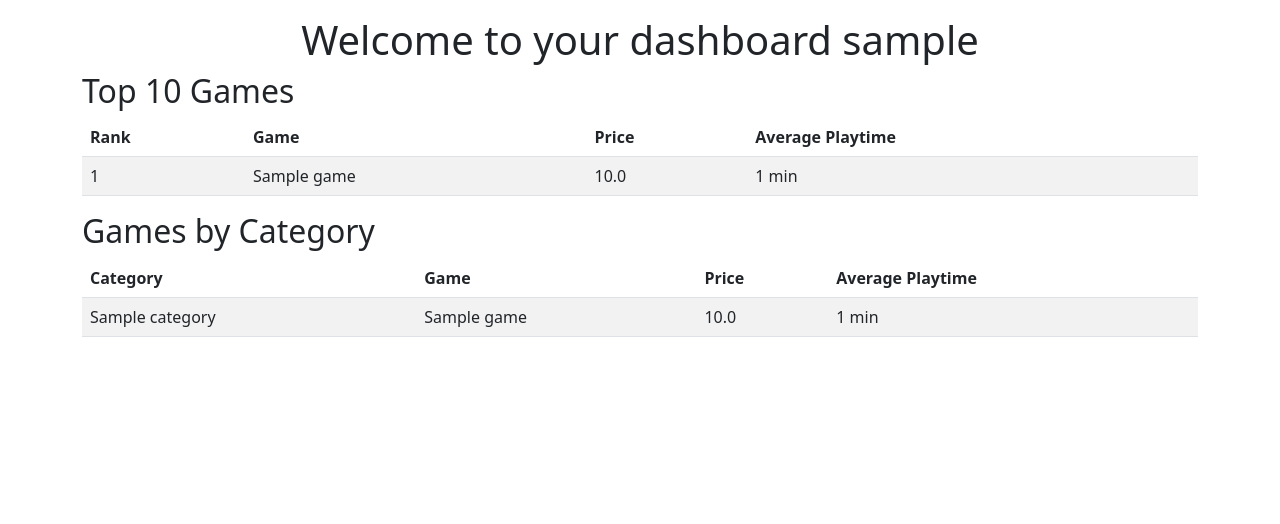
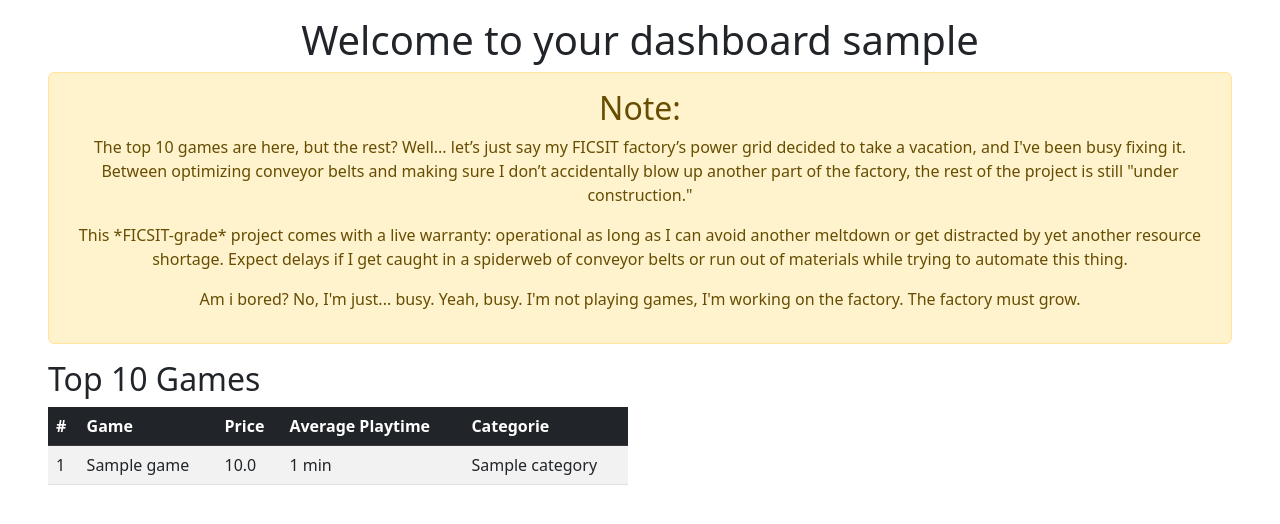
Before and after one commit to Programmer-Timmy/ProjectSteam, a Django app: page /dashboard/ in a window 1280 px wide. Shown: the part 80-604 px from the top of the page. Run offline with Django 5.2, Linux system fonts and the light colour scheme; a user stored in the database is signed in; tables that the repository leaves empty hold one stand-in row (values such as "Sample post"); parts of the project's set-up code (start-up, migrations or seed data) failed here and were passed over.

Commit message:
dont read the note :)

```diff
--- a/dashboard/models.py
+++ b/dashboard/models.py
@@ -33,18 +33,30 @@ class GameCategories(models.Model):
         return self.category_name
 
     class Meta:
+        ordering = ['category_name']
         db_table = 'game_categories'
         managed = False
 
 # game_categories_link model
 class GameCategoriesLink(models.Model):
     id = models.AutoField(primary_key=True)
-    app = models.ForeignKey(Games, on_delete=models.CASCADE, related_name='games', to_field='appid')
-    category = models.ForeignKey(GameCategories, on_delete=models.CASCADE, related_name='game_categories', to_field='category_id')
+    app = models.ForeignKey(
+        Games,
+        on_delete=models.CASCADE,
+        related_name='game_category_links',
+        to_field='appid'
+    )
+    category = models.ForeignKey(
+        GameCategories,
+        on_delete=models.CASCADE,
+        related_name='category_links',
+        to_field='category_id'
+    )
 
     def __str__(self):
         return f"{self.app.name} - {self.category.category_name}"
 
     class Meta:
+        ordering = ['category__category_name']
         db_table = 'game_categories_link'
         managed = False
--- a/dashboard/views.py
+++ b/dashboard/views.py
@@ -1,6 +1,7 @@
 from http.client import responses
 
 from django.contrib.auth.decorators import login_required
+from django.db.models import Prefetch
 from django.shortcuts import render
 
 from dashboard.models import Games, GameCategoriesLink
@@ -14,22 +15,24 @@ def index(request):
 
     top_10_games = Games.objects.order_by('-average_playtime')[:10]
 
-    games_with_categories = []
+    # Prefetch related categories efficiently
+    top_10_games = top_10_games.prefetch_related(
+        Prefetch(
+            'game_category_links',  # Matches the related_name in GameCategoriesLink
+            queryset=GameCategoriesLink.objects.select_related('category'),
+            to_attr='fetched_categories'
+        )
+    )
+
+    # Add categories to each game and print
     for game in top_10_games:
-        # Use select_related for optimized fetching of related category data
-        categories = GameCategoriesLink.objects.filter(app_id=game).select_related('category')
-        print(categories)
-        category_names = [category.category.category_name for category in categories]
+        # Extract category names from prefetch_related results
+        category_names = [link.category.category_name for link in game.fetched_categories]
 
-        games_with_categories.append({
-            'game': game,
-            'categories': category_names,
-        })
-
-    print(games_with_categories)
+        # Dynamically add categories to the game instance
+        game.categories = category_names
 
     return render(request, 'dashboard/index.html', {
         'page_title': 'Dashboard',
         'top_10_games': top_10_games,
-        'games_with_categories': games_with_categories
     })
--- a/templates/dashboard/index.html
+++ b/templates/dashboard/index.html
@@ -2,18 +2,42 @@
 {% extends 'base.html' %}
 
 {% block content %}
-    <div class="container">
+    <div class="px-5">
         <h1 class="text-center">Welcome to your dashboard {{ user.username }}</h1>
+        <div class="alert alert-warning text-center" role="alert">
+            <div>
+                <h2>Note:</h2>
+                <p>
+                    The top 10 games are here, but the rest? Well... let’s just say my FICSIT factory’s power grid
+                    decided to take a vacation, and I've been busy fixing it.
+                    Between optimizing conveyor belts and making sure I don’t accidentally blow up another part of the
+                    factory, the rest of the project is still "under construction."
+                </p>
+                <p>
+                    This *FICSIT-grade* project comes with a live warranty: operational as long as I can avoid another
+                    meltdown or get distracted by yet another resource shortage. Expect delays if I get caught in a
+                    spiderweb of conveyor belts or run out of materials while trying to automate this thing.
+                </p>
+
+                <p>
+                    Am i bored? No, I'm just... busy. Yeah, busy. I'm not playing games, I'm working on the factory. The factory must grow.
+                </p>
+            </div>
+        </div>
+
+
         <div class="row">
-            <div class="col-12">
+            <div class="col-12 col-lg-6">
                 <h2>Top 10 Games</h2>
+                <div class="table-responsive">
                     <table class="table table-striped">
-                    <thead>
+                        <thead class="table-dark">
                         <tr>
-                            <th>Rank</th>
+                            <th>#</th>
                             <th>Game</th>
                             <th>Price</th>
                             <th>Average Playtime</th>
+                            <th>Categorie</th>
                         </tr>
                         </thead>
                         <tbody>
@@ -23,39 +47,18 @@
                                 <td>{{ game.name }}</td>
                                 <td>{{ game.price }}</td>
                                 <td>{{ game.average_playtime }} min</td>
+                                <td>
+                                    {# Only display the first 3 categories #}
+                                    {% for category in game.categories|slice:":3" %}
+                                        {{ category }}{% if not forloop.last %}, {% endif %}
+                                    {% endfor %}
+                                </td>
                             </tr>
                         {% endfor %}
                         </tbody>
                     </table>
                 </div>
             </div>
-{#        show the games whit categories#}
-        <div class="row">
-            <div class="col-12">
-                <h2>Games by Category</h2>
-                <table class="table table-striped">
-                    <thead>
-                        <tr>
-                            <th>Category</th>
-                            <th>Game</th>
-                            <th>Price</th>
-                            <th>Average Playtime</th>
-                        </tr>
-                    </thead>
-                    <tbody>
-                        {% for game in games_with_categories %}
-                            {% for category in game.categories %}
-
-                                <tr>
-                                    <td>{{ category }}</td>
-                                    <td>{{ game.game.name }}</td>
-                                    <td>{{ game.game.price }}</td>
-                                    <td>{{ game.game.average_playtime }} min</td>
-                                </tr>
-                            {% endfor %}
-                        {% endfor %}
-                </table>
-            </div>
         </div>
     </div>
 {% endblock %}
```
Lines whose indentation alone changed are shown as unchanged.
